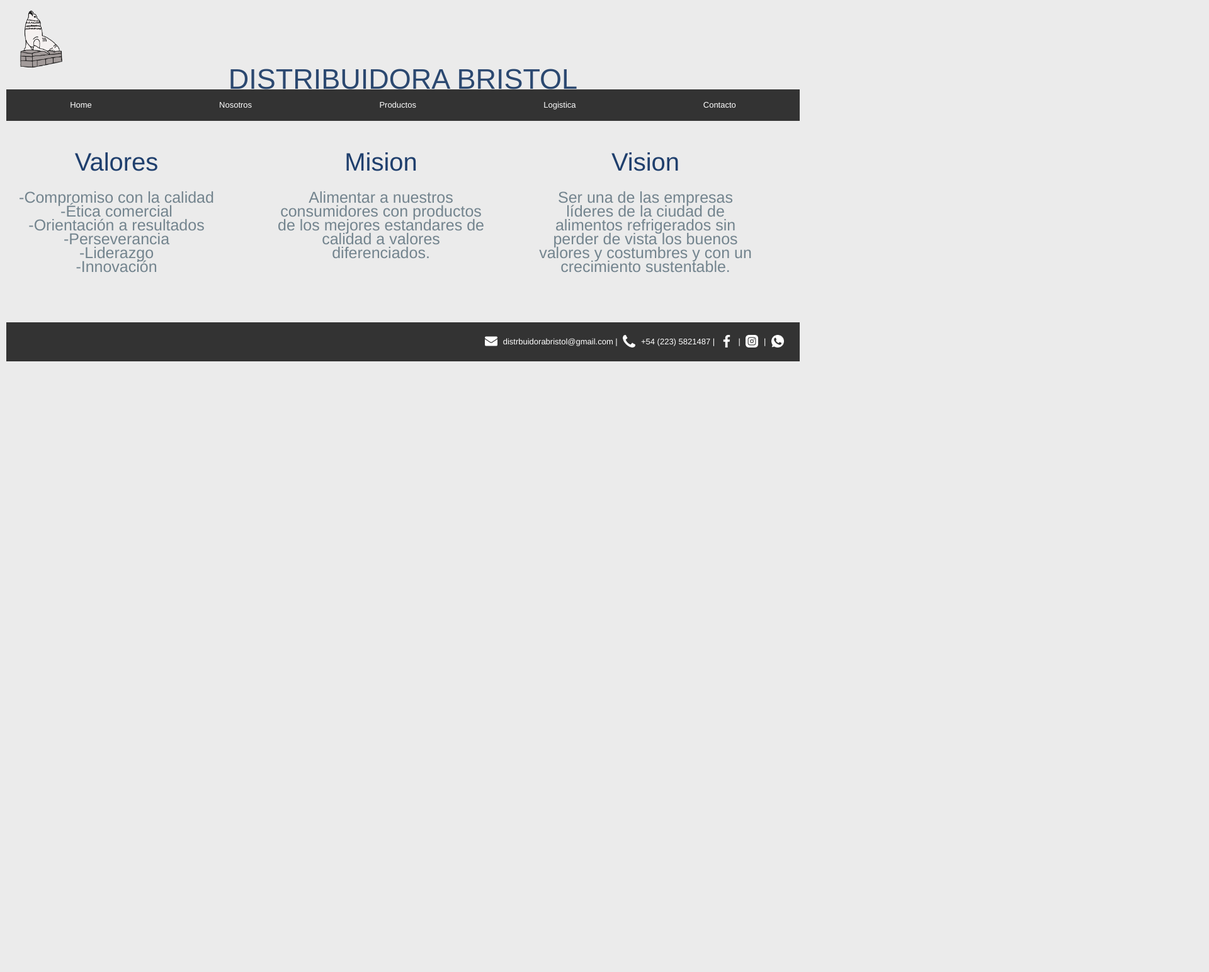
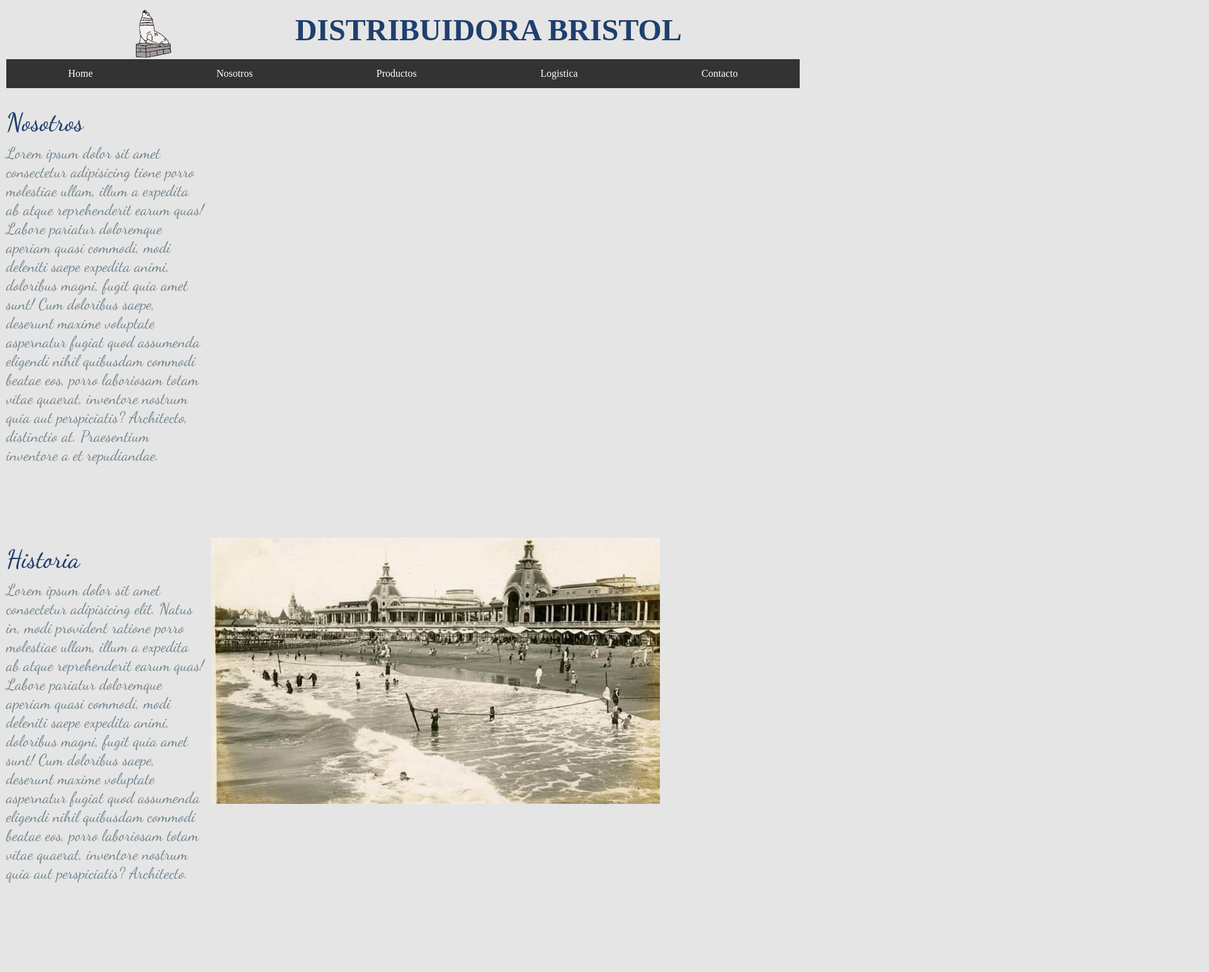
Before and after one commit to facuseijo/repositorycoderseijo, a plain HTML site: page nosotros.html in a window 1280 px wide. Shown: the top 1544 px of the page at 63% size, 1920 px wide, since content can reach past the window. Before the commit the page ends 800 px from the top, so only its background shows below. Drawn offline with Linux system fonts and the light colour scheme.

Commit message:
cambiosgrls

```diff
--- a/css/style.css
+++ b/css/style.css
@@ -1,3 +1,5 @@
+/*font-family:'Dancing Script', cursive;
+font-family: 'Alfa Slab One', cursive;*/
 * {
     margin: 0;
     padding: 0;
@@ -6,25 +8,54 @@
 body {
     margin: 5px;
     padding: 5px 5px;
-    font: 13px/22px Helvetica, Arial, sans-serif;
-    background: rgba(0,0,0,.08)
+    margin: 5px;
+    background-color: rgba(0,0,0,0.10);
+}
+h1{
+    font-family: 'Alfa Slab One';
+    margin: 10px 0;
+    color:#1f3f6d;
+    font-weight: 550;
+    font-size: 48px;
+    letter-spacing: 0px;
+}
+h2 {
+    font-family: 'Dancing Script', cursive;
+    margin: 10px 0;
+    color:#1f3f6d;
+    font-weight: 500;
+    font-size: 40px;
+    letter-spacing: 0px;
+}
+p{
+    font-family: 'Dancing Script', cursive;
+    color:#73848e;
+    font-weight: 400;
+    font-size: 25px;
+}
+.contenedor{
+display: inline-block;
+bottom: 25px;
+display:flex;
+flex-direction:row;
+justify-content: space-evenly;
 }
 
 /*header gral*/
 header > .contenedor img {
-    height: 100px;
+    height: 84px;
     display:flex;
-    flex-direction:row;
-    justify-content: flex-start;
 }
 
 header > .contenedor > h1 {
+    font-family:  'Alfa Slab One';
+    font-weight: 550;
+    font-size: 48px;
     display: inline-block;
     bottom: 25px;
     display:flex;
     flex-direction:row;
-    justify-content: space-evenly;
-    align-items: center;
+
 }
 /*barra de nav gral*/
 nav {
@@ -58,7 +89,7 @@ nav > ul > li > a:hover {
  /* Queda en otro el color el enlace que ya haya visitado en #111 (negro)  */
 nav > ul > li > a:visited {
         background-color: #222;
-        color:rgb(209, 207, 207)
+        color:rgb(150, 148, 148)
 
 }
 
@@ -77,25 +108,7 @@ section .iframelario {
 aside .familia p img {
     height: 130px;
 }
-h1 {
-    margin: 5px;
-    color:#2b4870;
-    font-weight: 400;
-    font-size: 45px;
-}
-h2 {
-    margin: 10px 0;
-    color:#1f3f6d;
-    font-weight: 350;
-    font-size: 40px;
-    line-height: 70px;
-    letter-spacing: 0px;
-}
-p{
-    color:#73848e;
-    font-weight: 300;
-    font-size: 25px;
-}
+
 /*footer gral*/
 footer {
     clear: both;
@@ -114,13 +127,13 @@ footer .footer-contact img {
 /*pagina logistica*/
 .logistica img {
      height: 100px;
-     border: solid 1px black;
+
 }
 
 .logistica {
      display:grid;
-      grid-template-columns: 1fr 1fr;
-     grid-template-rows: 1fr 1fr;
+      grid-template-columns: auto auto;
+     grid-template-rows: auto auto;
       grid-template-areas:"rapido ciudad" "eficiencia horario";
       column-gap: 10px;
       row-gap: 10px;
@@ -137,8 +150,8 @@ footer .footer-contact img {
      grid-area: horario;
 }
 .rapido-img, .atodalaciudad-img, .eficienica-img, .hsdeatencion-img {
-    width: 100%;
-    height:100%;
+    width: 250px;
+    height:250px;
     object-fit:cover;
 }
 /*pagina productos*/
@@ -190,18 +203,55 @@ footer .footer-contact img {
 /*falta cambiar a las imagenes originales*/
 .paletacagnoli-img, .cocidocagnoli-img, .naturalcagnoli-img, .lomolario-img, .bochacalchaqui-img, .pancetabierzo-img,
 .salaminescagnoli-img, .salamechacra-img, .crudoweber-img, .cantimpalolario-img, .holandavarense-img, .reggianosilvia-img {
-    width: 100%;
-    height:100%;
+    width: 250px;
+    height:250px;
     object-fit:cover;
 }
+
+
+
 /*pagina nosotros*/
 .nosotrosmain {
     display:grid;
-    grid-template-columns: auto auto auto;
-
+    grid-template-columns:25% 75%;
+    grid-template-rows: 20% 20% 20% 20% 20%;
+    grid-template-areas:"nosotros inostros" "historia ihistoria"
+    "valores ivalores" "mision imision" "vision ivision";
+    column-gap: 10px;
+    row-gap: 10px;
 }
-.valores, .mision, .vision {
-width: 350px;
-height:280px;
-text-align:center;
+.nosotros {
+     grid-area: nosotros;
 }
+.imagennosotros {
+    grid-area: inosotros;
+}
+.imagenhistoria{
+    grid-area: ihistoria;
+}
+.imagenvalores{
+    grid-area: ivalores;
+}
+.imagenmision{
+    grid-area: imision;
+}
+.imagenvision{
+    grid-area: ivision;
+}
+.historia {
+     grid-area: historia;
+    }
+.valores {
+     grid-area: valores;
+}
+.mision {
+     grid-area: mision;
+}
+.vision {
+     grid-area: vision;
+}
+.imagennosotros-img, .imagenhistoria-img, .imagenvalores-img, .imagenmision-img, .imagenvision-img {
+    width: 180px;
+    height:180px;
+    object-fit:cover;
+}
--- a/nosotros.html
+++ b/nosotros.html
@@ -4,6 +4,9 @@
     <meta charset="UTF-8">
     <meta http-equiv="X-UA-Compatible" content="IE=edge">
     <meta name="viewport" content="width=device-width, initial-scale=1.0">
+    <link rel="preconnect" href="https://fonts.googleapis.com">
+    <link rel="preconnect" href="https://fonts.gstatic.com" crossorigin>
+    <link href="https://fonts.googleapis.com/css2?family=Dancing+Script:wght@400;500;600&display=swap" rel="stylesheet">
     <title>Nosotros</title>
     <link rel="stylesheet" href="css/style.css">
 </head>
@@ -25,6 +28,20 @@
 </nav>
 
 <main class="nosotrosmain">
+    <article class="nosotros">
+        <h2>Nosotros</h2>
+        <p>Lorem ipsum dolor sit amet consectetur adipisicing tione porro molestiae ullam, illum a expedita ab atque reprehenderit earum quas! Labore pariatur doloremque aperiam quasi commodi, modi deleniti saepe expedita animi, doloribus magni, fugit quia amet sunt! Cum doloribus saepe, deserunt maxime voluptate aspernatur fugiat quod assumenda eligendi nihil quibusdam commodi beatae eos, porro laboriosam totam vitae quaerat, inventore nostrum quia aut perspiciatis? Architecto, distinctio at. Praesentium inventore a et repudiandae.</p>
+    </article>
+    <div class="imagennosotros">
+        <img src="images/bristolnosotros.jpg">
+    </div>
+    <article class="historia">
+        <h2>Historia</h2>
+        <p>Lorem ipsum dolor sit amet consectetur adipisicing elit. Natus in, modi provident ratione porro molestiae ullam, illum a expedita ab atque reprehenderit earum quas! Labore pariatur doloremque aperiam quasi commodi, modi deleniti saepe expedita animi, doloribus magni, fugit quia amet sunt! Cum doloribus saepe, deserunt maxime voluptate aspernatur fugiat quod assumenda eligendi nihil quibusdam commodi beatae eos, porro laboriosam totam vitae quaerat, inventore nostrum quia aut perspiciatis? Architecto.</p>
+    </article>
+    <div class="imagenhistoria">
+        <img src="images/bristolhistoria.jpg">
+    </div>
     <article class="valores">
         <h2>Valores</h2>
         <p>-Compromiso con la calidad</p>
@@ -34,14 +51,23 @@
         <p>-Liderazgo</p>
         <p>-Innovación</p>
     </article>
+    <div class ="imagenvalores">
+        <img src="images/picada1.jpg">
+    </div>
     <article class="mision">
         <h2>Mision</h2>
         <p>Alimentar a nuestros consumidores con productos de los mejores estandares de calidad a valores diferenciados.</p>
     </article>
+    <div class="imagenmision">
+        <img src="images/picada2.jpg">
+    </div>
     <article class="vision">
         <h2>Vision</h2>
         <p>Ser una de las empresas líderes de la ciudad de alimentos refrigerados sin perder de vista los buenos valores y costumbres y con un crecimiento sustentable.</p>
     </article>
+    <div class="imagenvision">
+        <img src="images/picada3.jpg">
+    </div>
 
 </main>
 
```
Also changed, not shown: contacto.html (+4 -1 lines), index.html (+10 -4 lines), logistica.html (+14 -9 lines), productos.html (+3 -0 lines), images/bristolhistoria.jpg (added), images/bristolnosotros.jpg (added), images/picada1.jpg (added), images/picada2.jpg (added), images/picada3.jpg (added).
